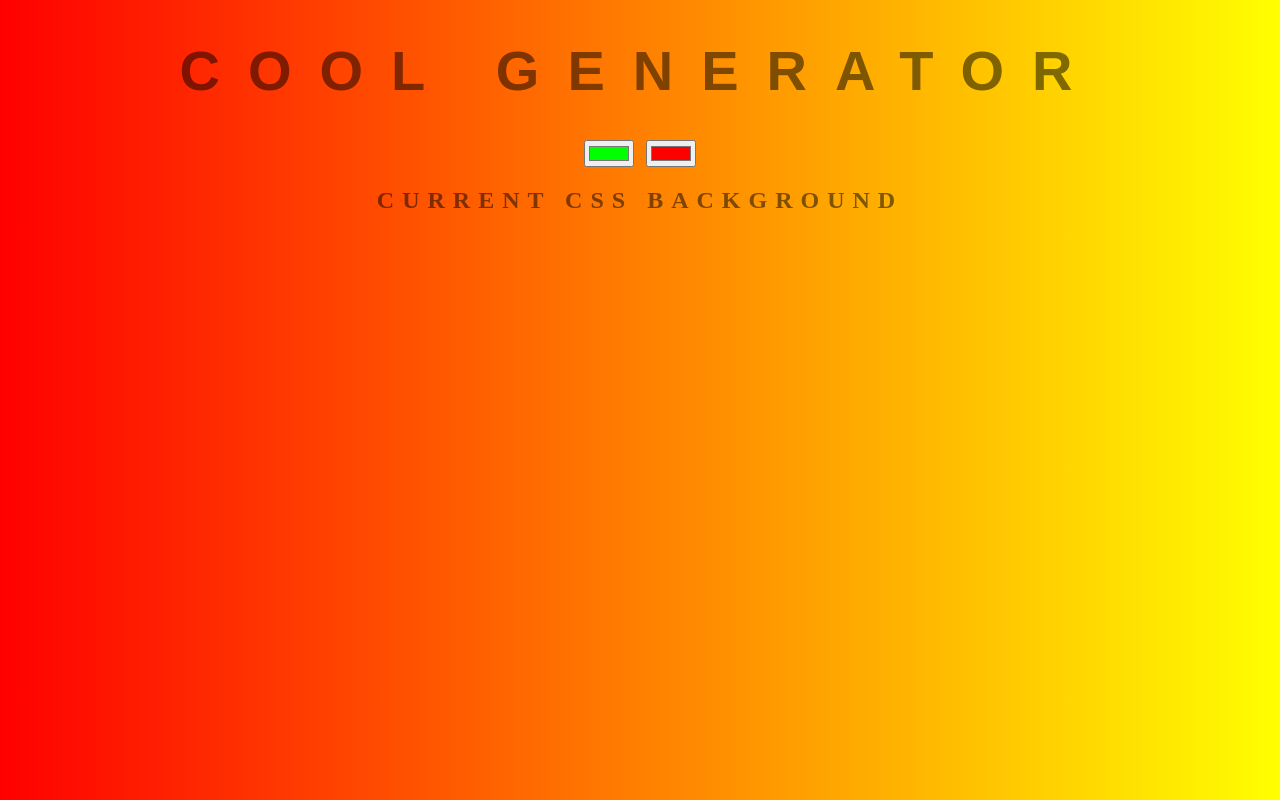
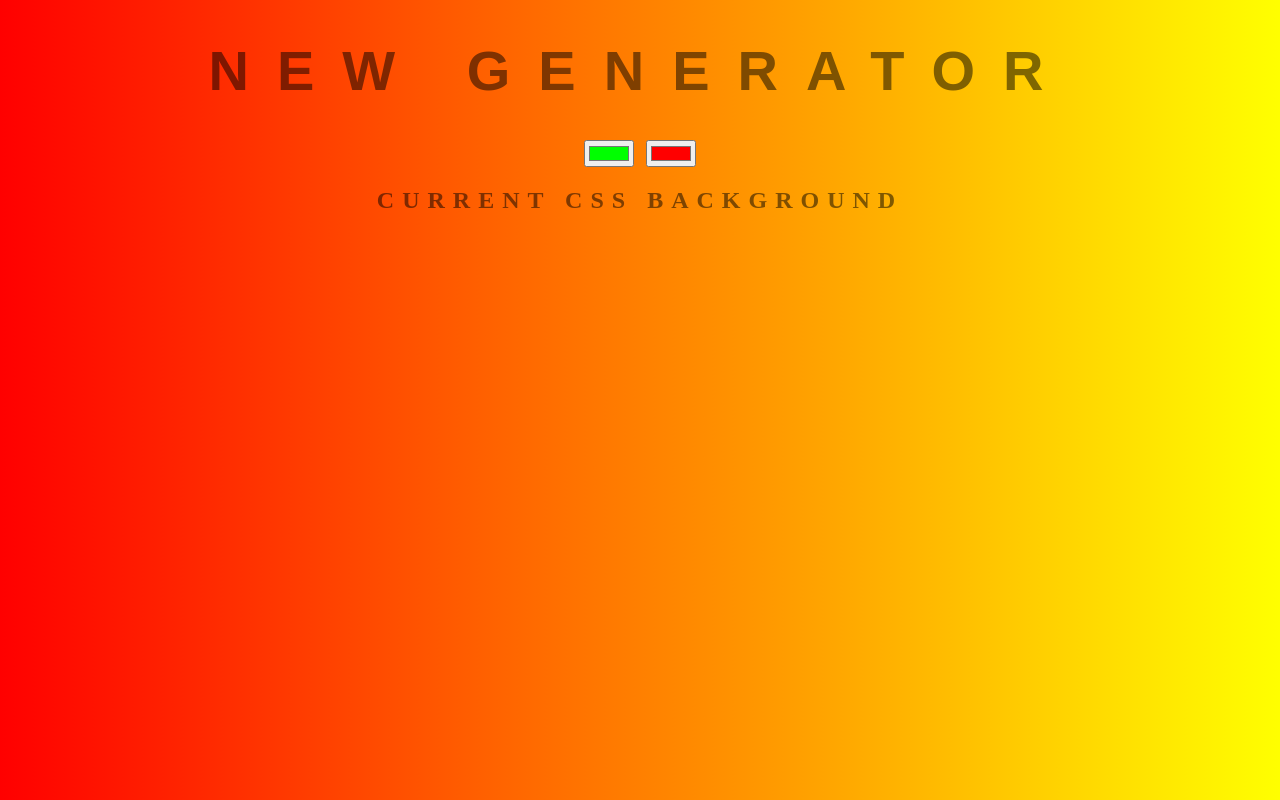
Before and after one commit to raghavbhatia120/Background-Generator, a plain HTML site: page index.html in a window 1280 px wide. Drawn offline with Linux system fonts and the light colour scheme.

Commit message:
new title

```diff
--- a/index.html
+++ b/index.html
@@ -5,7 +5,7 @@
 	<link rel="stylesheet" type="text/css" href="style.css">
 </head>
 <body id="gradient">
-	<h1>cool Generator</h1>
+	<h1>new Generator</h1>
 	<input class="color1" type="color" name="color1" value="#00ff00">
 	<input class="color2" type="color" name="color2" value="#ff0000">
 	<h2>Current CSS Background</h2>
```
